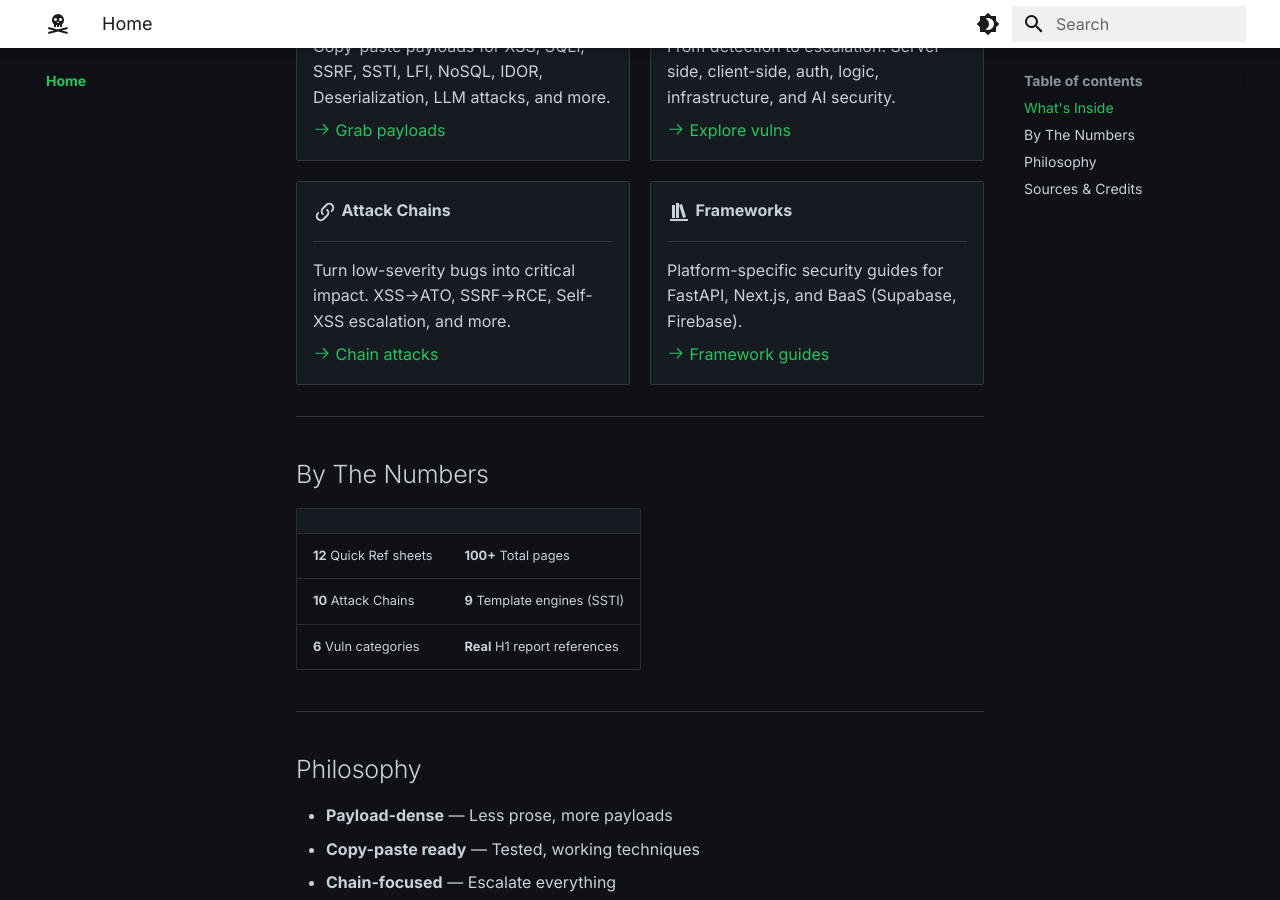
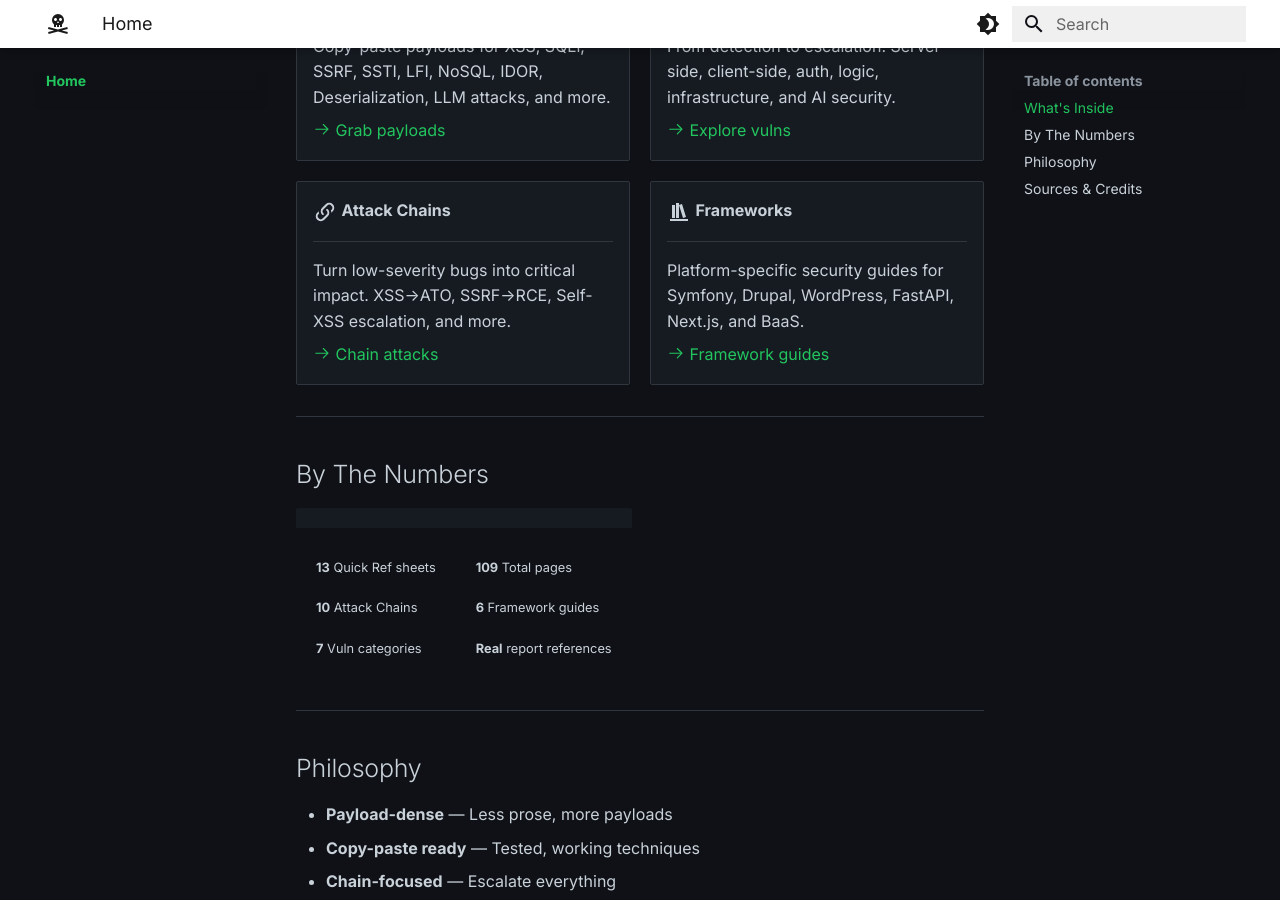
Before and after one commit to Nooboclawdus/hackus-codex, an MkDocs documentation site: the page built from docs/index.md, in a window 1280 px wide and 900 px high, scrolled down 774 px. Built offline with MkDocs 1.6.1 and Material for MkDocs 9.7.7, drawn with Linux system fonts in a browser that asks for light colours.

Commit message:
fix: update homepage stats and framework description (#7)
Co-authored-by: Ase <nooboclawdus@users.noreply.github.com>

```diff
--- a/docs/index.md
+++ b/docs/index.md
@@ -46,7 +46,7 @@ Curated payloads, attack chains, and methodologies — built for hunters who shi
 
     ---
 
-    Platform-specific security guides for FastAPI, Next.js, and BaaS (Supabase, Firebase).
+    Platform-specific security guides for Symfony, Drupal, WordPress, FastAPI, Next.js, and BaaS.
 
     [:octicons-arrow-right-24: Framework guides](frameworks/index.md)
 
@@ -58,9 +58,10 @@ Curated payloads, attack chains, and methodologies — built for hunters who shi
 
 | | |
 |---|---|
-| **12** Quick Ref sheets | **100+** Total pages |
-| **10** Attack Chains | **9** Template engines (SSTI) |
-| **6** Vuln categories | **Real** H1 report references |
+| | |
+| **13** Quick Ref sheets | **109** Total pages |
+| **10** Attack Chains | **6** Framework guides |
+| **7** Vuln categories | **Real** report references |
 
 ---
 
```
